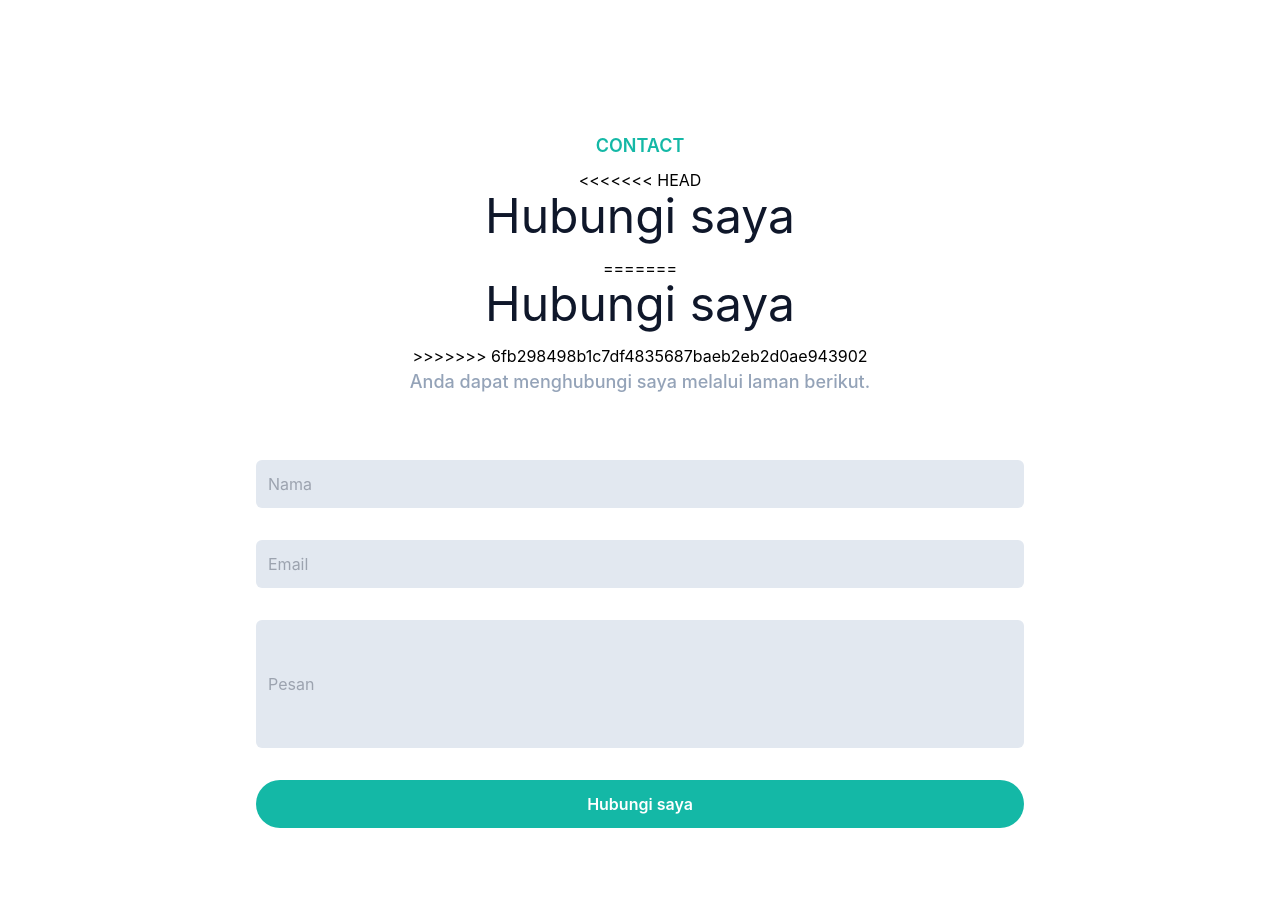
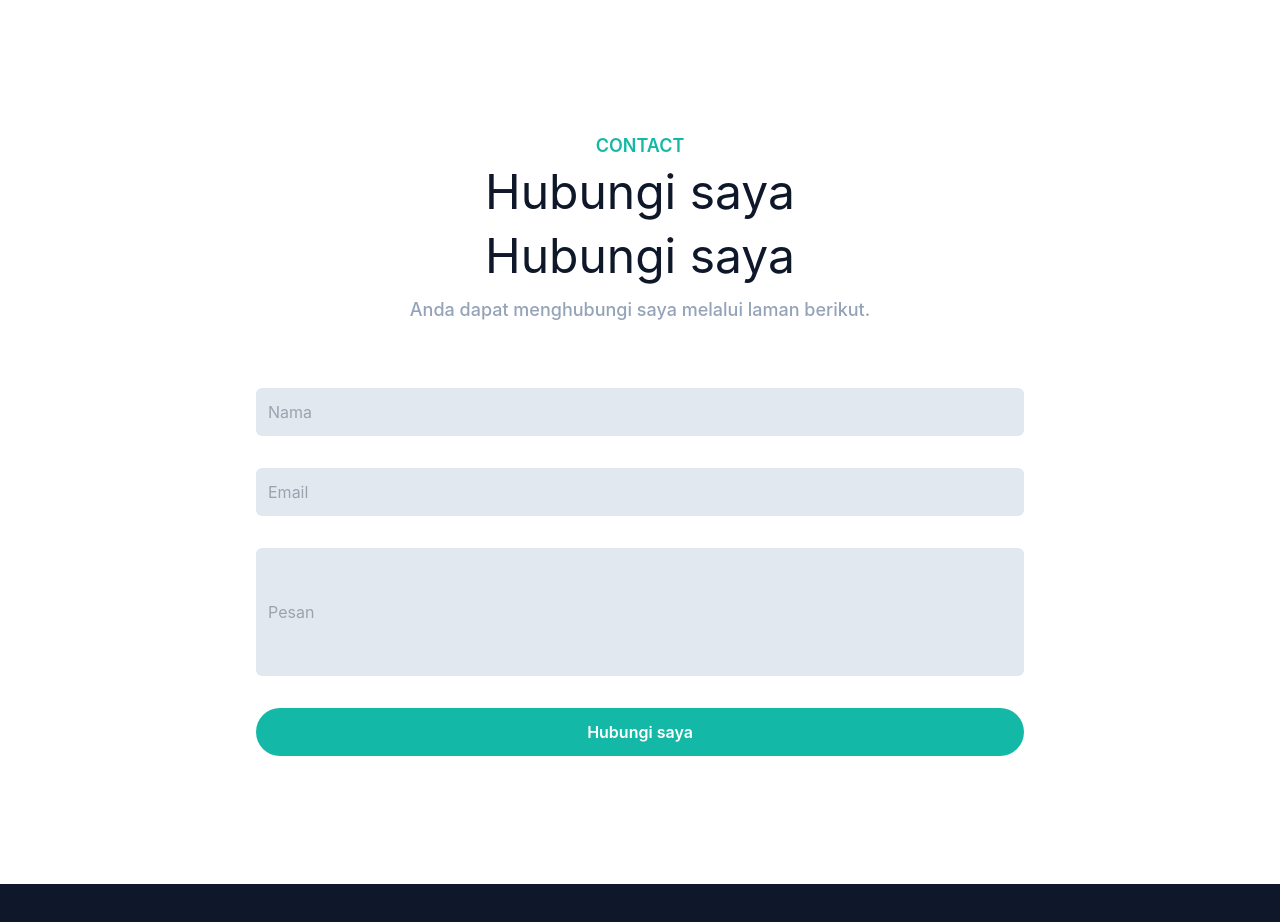
Before and after one commit to heimaja23/My-Portofolio, a website: page index.html in a window 1280 px wide. Shown: the part 3500-4422 px from the top of the page. Drawn offline with Linux system fonts and the light colour scheme.

Commit message:
Update index.html

```diff
--- a/index.html
+++ b/index.html
@@ -243,11 +243,11 @@
                     <div class="w-full px-4">
                         <div class="mx-auto text-center mb-16">
                             <h4 class="font-semibold uppercase text-lg text-TP mb-2">Contact</h4>
-<<<<<<< HEAD
+
                             <h2 class="text-bold text-TS text-3xl mb-4 sm:text-4xl lg:text-5xl dark:text-white">Hubungi saya</h2>
-=======
+
                             <h2 class="text-bold text-TS text-3xl mb-4 sm:text-4xl lg:text-5xl">Hubungi saya</h2>
->>>>>>> 6fb298498b1c7df4835687baeb2eb2d0ae943902
+
                             <p class="font-medium text-md text-slate-400 md:text-lg">
                                 Anda dapat menghubungi saya melalui laman berikut.
                             </p>
```
